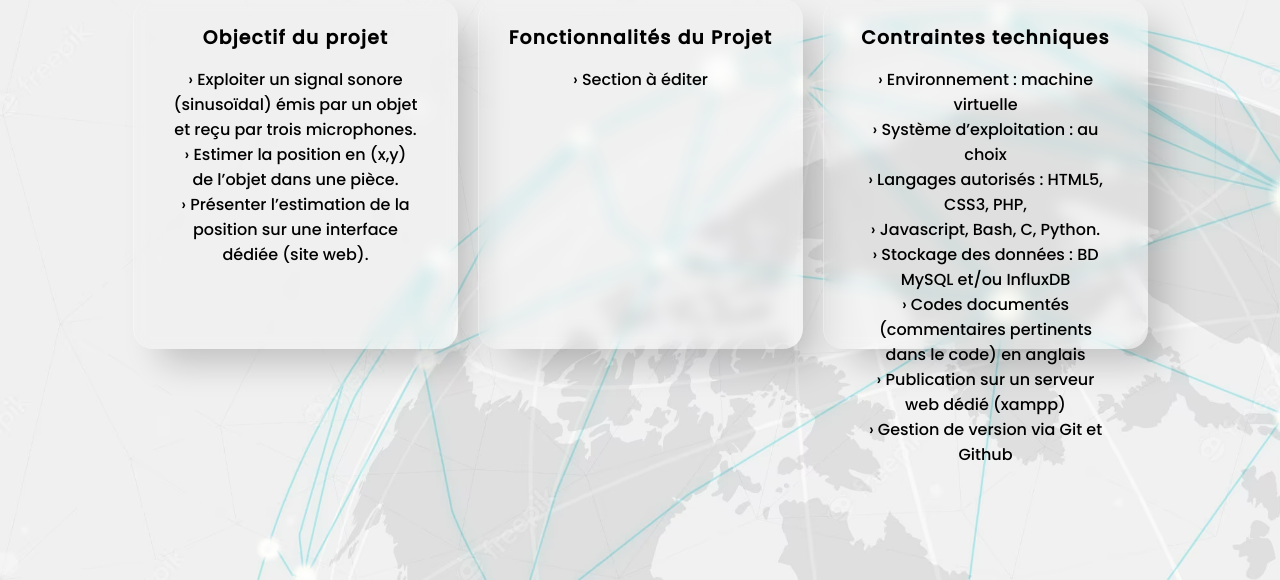
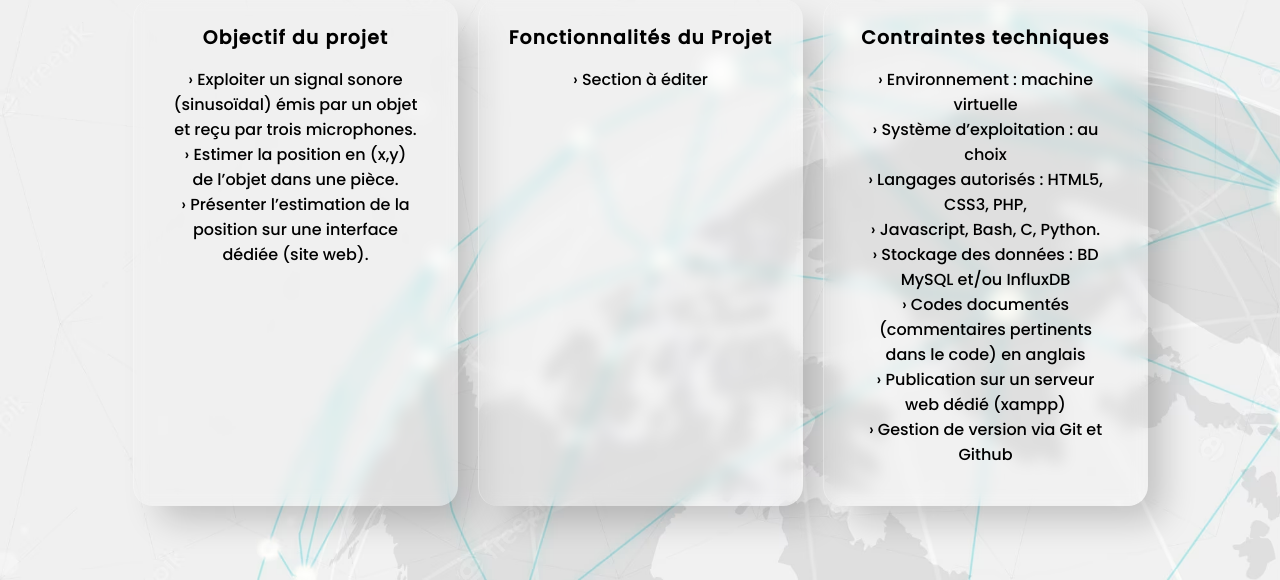
Before and after one commit to ange-projects/SAE24, a PHP site: page / in a window 1280 px wide. Shown: the part 220-800 px from the top of the page. Run offline with PHP 8.4, Linux system fonts and the light colour scheme.

Commit message:
Ajustement flexbox

```diff
--- a/style/style_accueil.css
+++ b/style/style_accueil.css
@@ -95,7 +95,6 @@ body {
 
 .bloc {
     padding: 1.5rem;
-    height: 350px;
     border-radius: 20px;
     border-left: 1px solid rgba(255, 255, 255, .3);
     border-top: rgba(255, 255, 255, .3);
```
